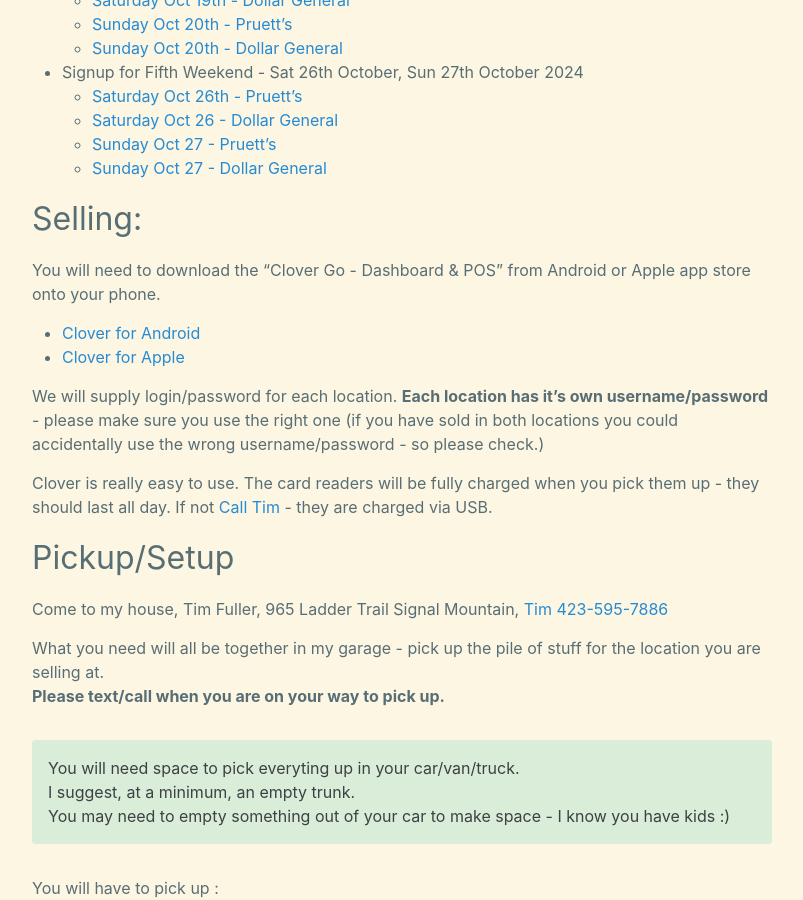
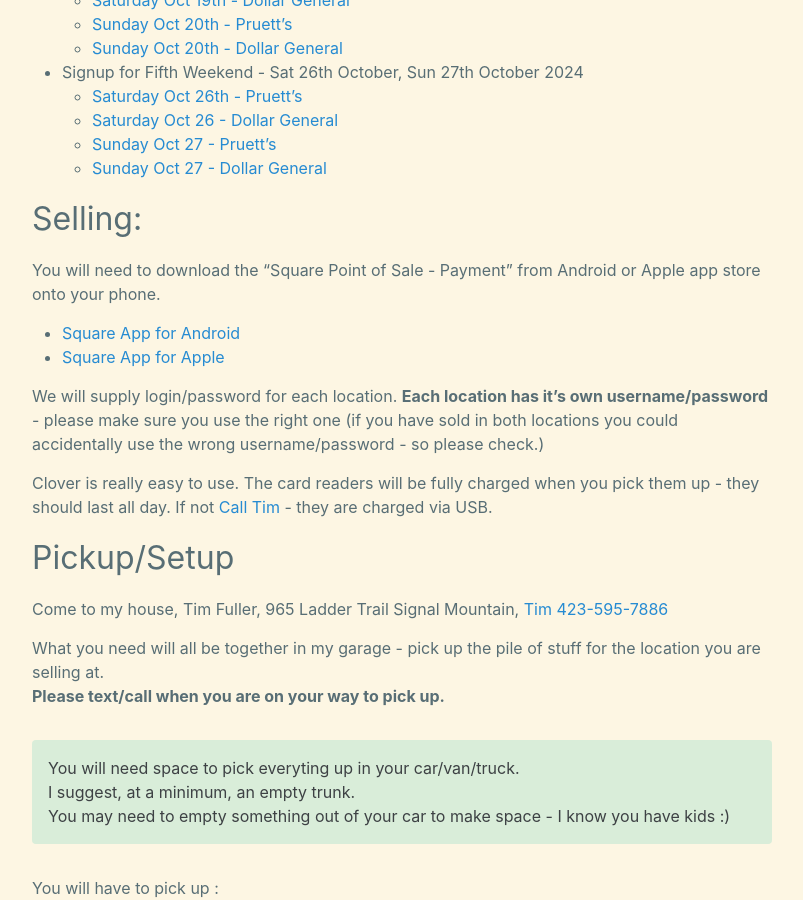
Before and after one commit to CodeJourneymen/scoutpiemaster, a Jekyll site: the page built from shownsell.md, in a window 1280 px wide and 900 px high, scrolled down 1269 px. Shown: the whole window, without its empty margins (238-1041 px from the left). Built offline with Jekyll 4.4.1, drawn with Linux system fonts in a browser that asks for light colours.

Commit message:
Update shownsell.md
Updated app to Square

```diff
--- a/shownsell.md
+++ b/shownsell.md
@@ -65,9 +65,9 @@
 
 
 # Selling:
-You will need to download the "Clover Go - Dashboard & POS" from Android or Apple app store onto your phone.
-- [Clover for Android](https://play.google.com/store/apps/details?id=clover.companion.app&hl=en_US&gl=US)
-- [Clover for Apple](https://apps.apple.com/us/app/clover-go-dashboard-pos/id969311778)
+You will need to download the "Square Point of Sale - Payment" from Android or Apple app store onto your phone.
+- [Square App for Android](https://play.google.com/store/search?q=square+app&c=apps)
+- [Square App for Apple](https://apps.apple.com/us/app/square-point-of-sale-pos/id335393788)
 
 We will supply login/password for each location. **Each location has it's own username/password** - please make sure you use the right one (if you have sold in both locations you could accidentally use the wrong username/password - so please check.)
 
```
